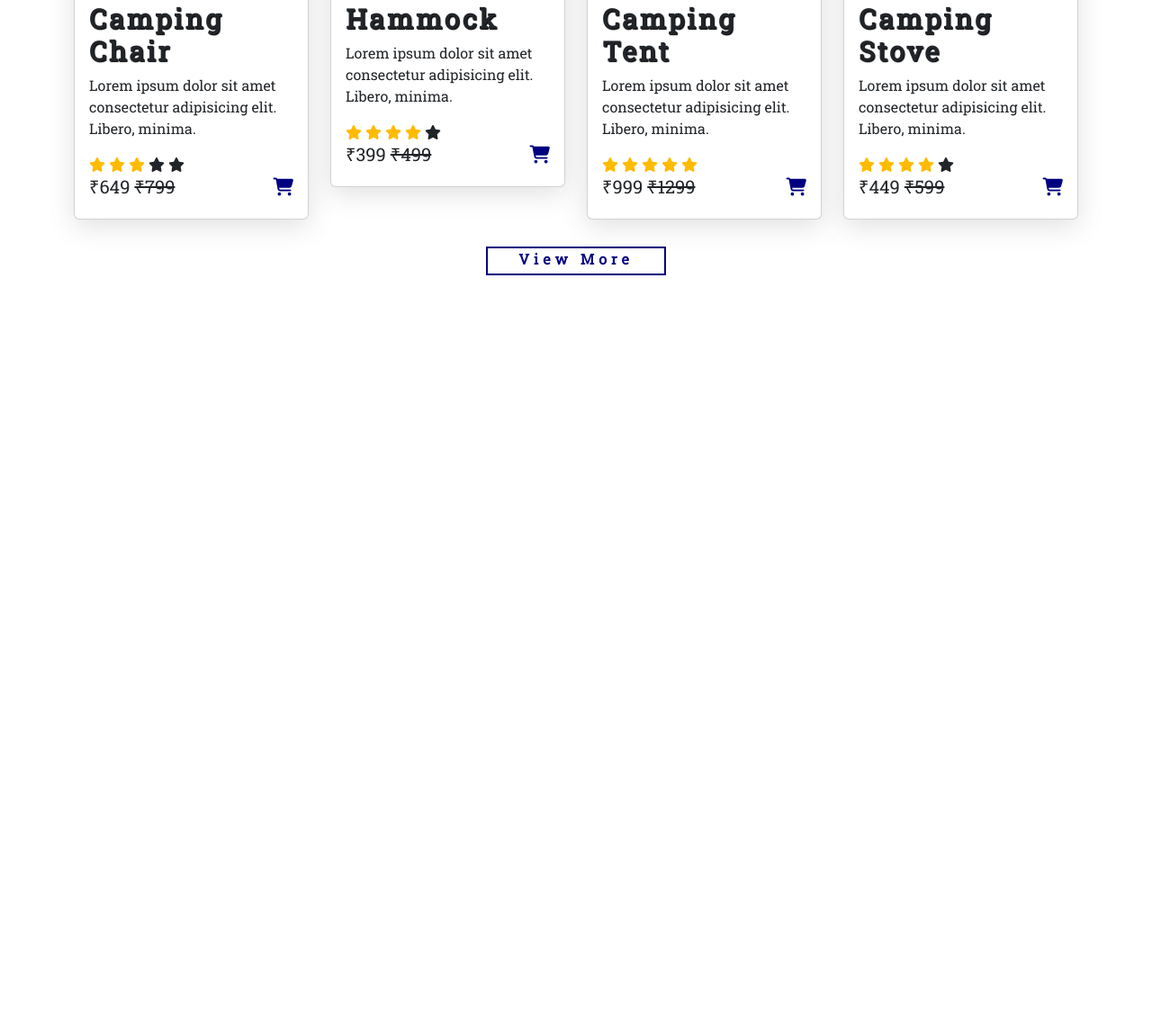
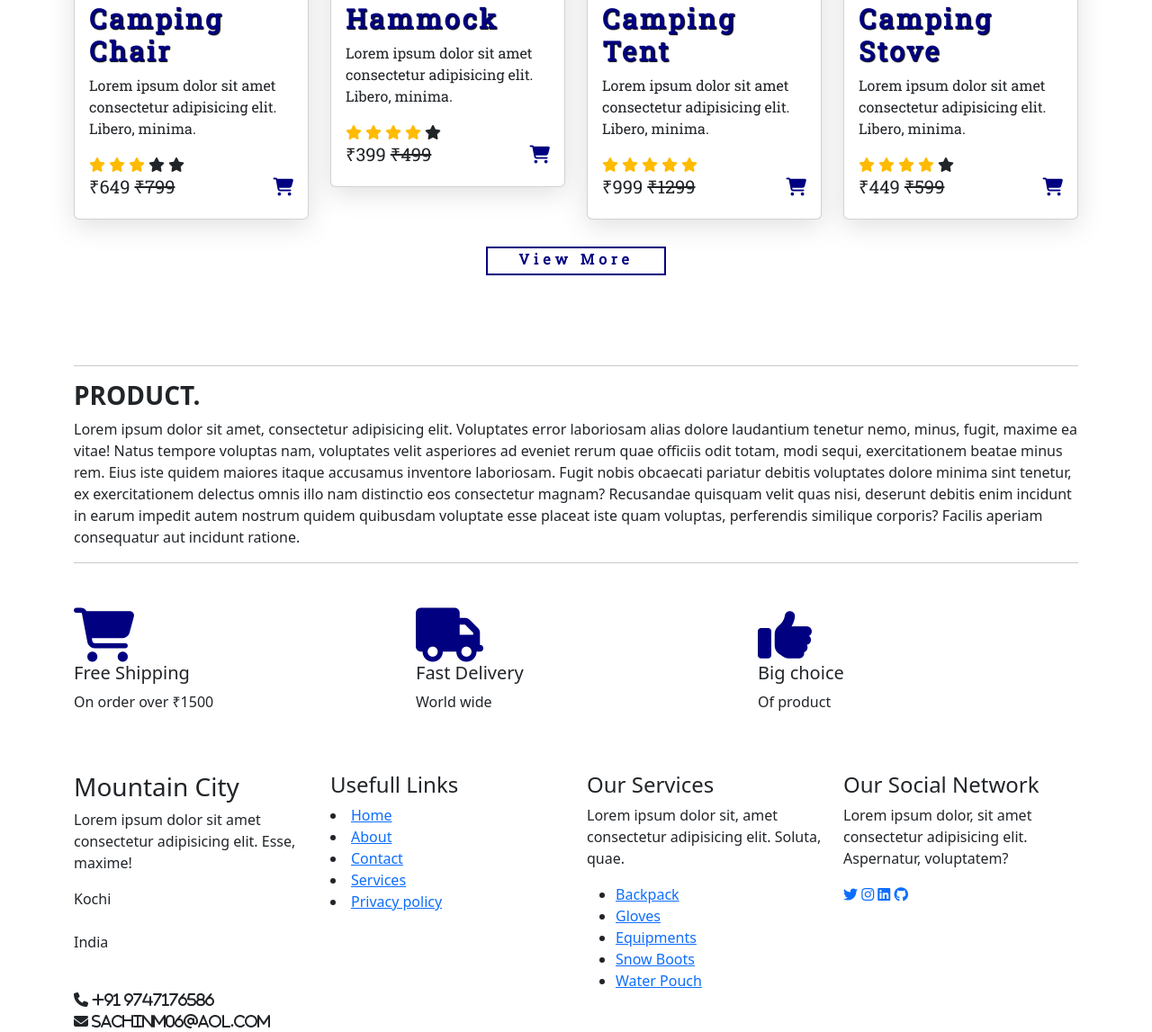
Before and after one commit to Sachinm06/Mountain-city, a plain HTML site: page index.html in a window 1280 px wide. Shown: the part 2458-3605 px from the top of the page at 90% size. Before the commit the page ends 2764 px from the top, so only its background shows below. Drawn offline with nearby package versions, Linux system fonts and the light colour scheme; files whose address does not match are found by name.

Commit message:
new change

```diff
--- a/index.html
+++ b/index.html
@@ -323,14 +323,100 @@
         <a href="product.html" id="viewmorebtn">View More</a>
     </div>
 
+    <!-- product -->
+
+    <div class="container" style="margin-top:100px;">
+        <hr>
+    </div>
+
+    <div class="container">
+        <h3 style="font-weight:bold">PRODUCT.</h3>
+        <p>Lorem ipsum dolor sit amet, consectetur adipisicing elit. Voluptates error laboriosam alias dolore
+            laudantium tenetur nemo, minus, fugit, maxime ea vitae! Natus tempore voluptas nam, voluptates velit
+            asperiores ad eveniet rerum quae officiis odit totam, modi sequi, exercitationem beatae minus rem.
+            Eius iste quidem maiores itaque accusamus inventore laboriosam. Fugit nobis obcaecati pariatur
+            debitis voluptates dolore minima sint tenetur, ex exercitationem delectus omnis illo nam distinctio
+            eos consectetur magnam? Recusandae quisquam velit quas nisi, deserunt debitis enim incidunt in earum
+            impedit autem nostrum quidem quibusdam voluptate esse placeat iste quam voluptas, perferendis
+            similique corporis? Facilis aperiam consequatur aut incidunt ratione.</p>
+        <hr>
+    </div>
 
 
+    <!-- offer -->
+
+    <div class="container" id="offer">
+        <div class="row">
+            <div class="col-md-4 py-3 py-md-0">
+                <i class="fa-solid fa-cart-shopping"></i>
+                <h5>Free Shipping</h5>
+                <p>On order over ₹1500</p>
+            </div>
+            <div class="col-md-4 py-3 py-md-0">
+                <i class="fa-solid fa-truck"></i>
+                <h5>Fast Delivery</h5>
+                <p>World wide</p>
+            </div>
+            <div class="col-md-4 py-3 py-md-0">
+                <i class="fa-solid fa-thumbs-up"></i>
+                <h5>Big choice</h5>
+                <p>Of product</p>
+            </div>
+        </div>
+
+    </div>
 
 
+    <!-- footer -->
 
-    <!-- <div class="load-container active1">
-    <img src="./icons/loading.gif" alt="">
-</div> -->
+    <footer id="footer" style="margin-top:50px ;">
+        <div class="footer-top">
+            <div class="container">
+                <div class="row">
+                    <div class="col-lg-3 col-md-6 footer-content">
+                        <h3>Mountain City</h3>
+                        <p>Lorem ipsum dolor sit amet consectetur adipisicing elit. Esse, maxime!</p>
+                        <p>Kochi<br><br>
+                            India <br><br>
+                        </p>
+                        <i class="fas fa-phone">
+                            <strong>+91 9747176586</strong></i>
+                        <i class="fa-solid fa-envelope"> sachinm06@aol.com</i>
+                    </div>
+                    <div class="col-lg-3 col-md-6 footer-content">
+                        <h4>Usefull Links</h4>
+                        <li><a href="index.html">Home</a></li>
+                        <li><a href="about.html">About</a></li>
+                        <li><a href="contact.html">Contact</a></li>
+                        <li><a href="">Services</a></li>
+                        <li><a href="">Privacy policy </a></li>
+                    </div>
+                    <div class="col-lg-3 col-md-6 footer-content">
+                        <h4>Our Services</h4>
+                        <p>Lorem ipsum dolor sit, amet consectetur adipisicing elit. Soluta, quae.</p>
+                        <ul>
+                            <li><a href="">Backpack</a></li>
+                            <li><a href="">Gloves</a></li>
+                            <li><a href="">Equipments</a></li>
+                            <li><a href="">Snow Boots</a></li>
+                            <li><a href="">Water Pouch</a></li>
+
+                        </ul>
+                    </div>
+                    <div class="col-lg-3 col-md-6 footer-links">
+                        <h4>Our Social Network</h4>
+                        <p>Lorem ipsum dolor, sit amet consectetur adipisicing elit. Aspernatur, voluptatem?</p>
+                        <div class="social-links mt-3">
+                            <a href="" class="twitter"> <i class="fa-brands fa-twitter"></i></a>
+                            <a href="" class="twitter"> <i class="fa-brands fa-instagram"></i></a>
+                            <a href="" class="twitter"> <i class="fa-brands fa-linkedin"></i></a>
+                            <a href="" class="twitter"> <i class="fa-brands fa-github"></i></a>
+
+                        </div>
+                    </div>
+    </footer>
+
+
 
     <script src="https://cdn.jsdelivr.net/npm/bootstrap@5.3.0-alpha1/dist/js/bootstrap.bundle.min.js"
         integrity="sha384-w76AqPfDkMBDXo30jS1Sgez6pr3x5MlQ1ZAGC+nuZB+EYdgRZgiwxhTBTkF7CXvN"
--- a/style.css
+++ b/style.css
@@ -450,6 +450,7 @@ margin-top: 100px;
     font-size: 30px;
     text-shadow: 1px 1px 1px black;
     font-weight: bold;
+    color: navy;
 }
 #product-cards h5 span{
     float: right;
@@ -477,3 +478,11 @@ margin-top: 100px;
 .star span{
     color: rgb(255,187,0);
 }
+#offer{
+margin-top: 50px;
+
+}
+#offer i{
+    font-size: 60px;
+    color: navy;
+}
```
Lines whose indentation alone changed are shown as unchanged.
